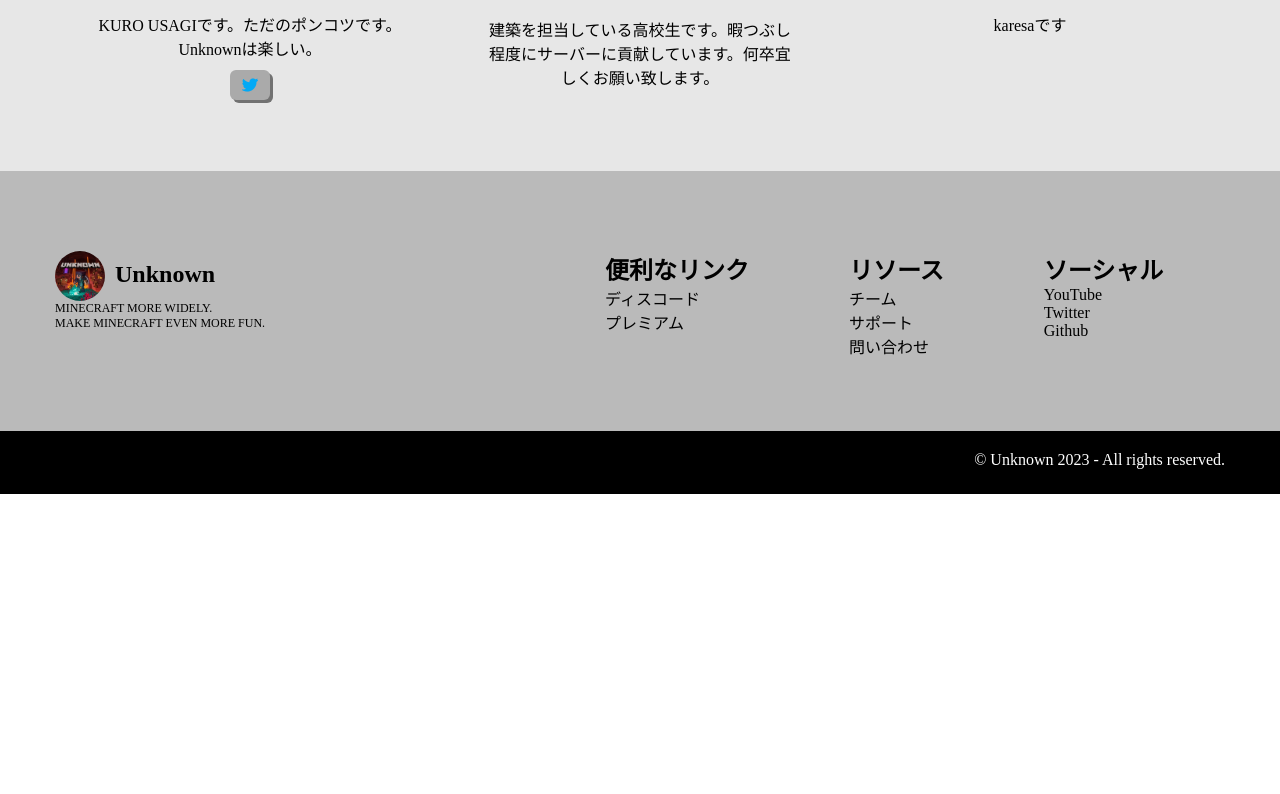
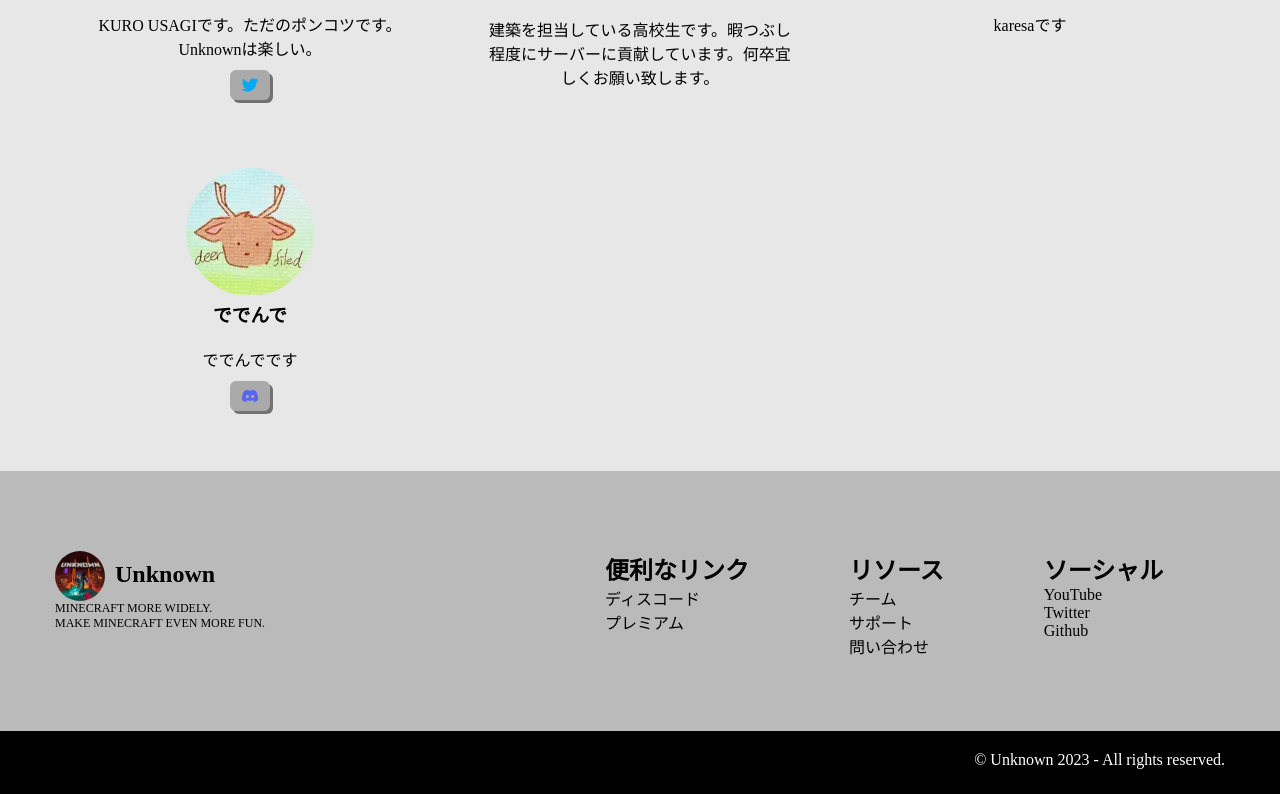
Before and after one commit to Unknown-Creators-Team/unknown-creators-team.github.io, a plain HTML site: page ja/team/index.html in a window 1280 px wide. Shown: the part 1029-1823 px from the top of the page. Before the commit the page ends 1523 px from the top, so only its background shows below. Drawn offline with Linux system fonts and the light colour scheme.

Commit message:
create 1 file and update 2 files

```diff
--- a/ja/team/index.html
+++ b/ja/team/index.html
@@ -146,6 +146,19 @@
                         </ul>
                     </div>
                 </div>
+                <div class="user">
+                    <img class="user-icon" src="/images/users/deerfiled.webp" alt="ででんで">
+                    <h3>ででんで</h3>
+                    <p class="user-content">ででんでです</p>
+                    <div class="buttons">
+                        <ul>
+                            <!-- <li><a href="" target="_blank"><img src="/images/sns/website.webp" alt="WebSite"></a></li> -->
+                            <!-- <li><a href="" target="_blank"><img src="/images/sns/twitter.webp" alt="Twitter"></a></li> -->
+                            <!-- <li><a href="" target="_blank"><img src="/images/sns/youtube.webp" alt="YouTube"></a></li> -->
+                            <li><a href="https://discord.gg/upEnNAjp6J" target="_blank"><img src="/images/sns/discord.webp" alt="Discord"></a></li>
+                        </ul>
+                    </div>
+                </div>
             </div>
         </div>
 
--- a/styles/team/index.css
+++ b/styles/team/index.css
@@ -1,7 +1,7 @@
 .users-wrapper {
     text-align: center;
     background-color: #e7e7e7;
-    height: 1200px;
+    height: 1500px;
 }
 
 .heading {
@@ -17,8 +17,6 @@
     float: left;
     width: 33.334%;
     height: 150px;
-    /* background-color: #727272; */
-    /* border-radius: 12px; */
 }
 
 .user-icon {
```
Also changed, not shown: images/users/deerfiled.webp (added).
